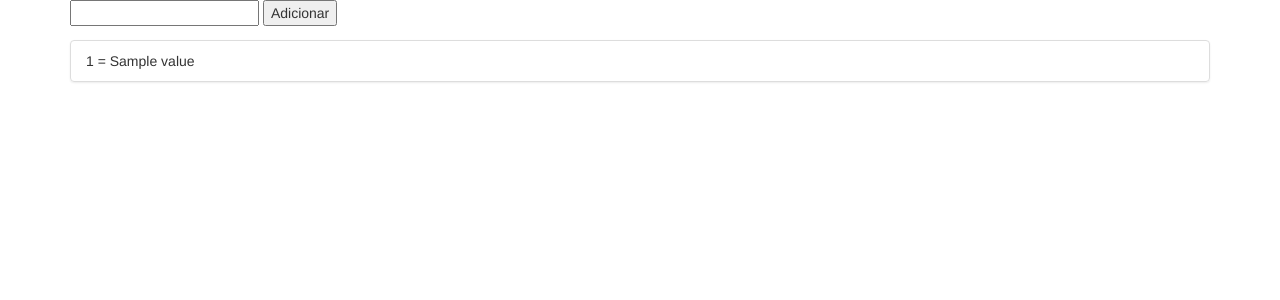
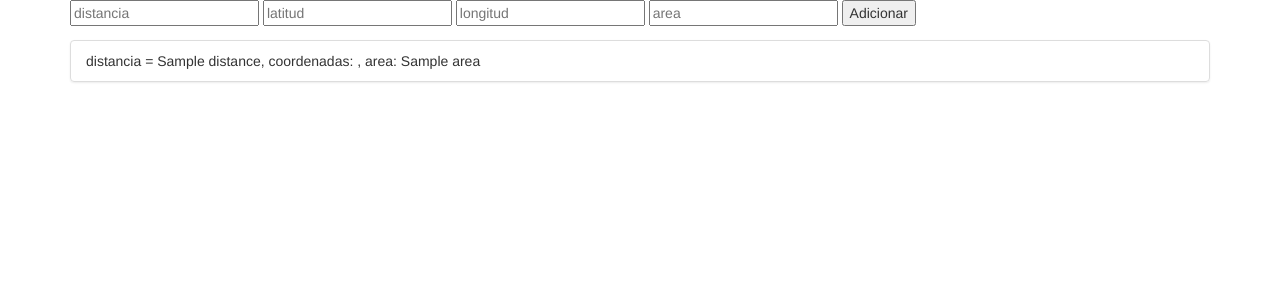
Before and after one commit to agarciam14/Taller2, a Django app: page / in a window 1280 px wide. Shown: the top 300 px of the page. Run offline with Django 3.2, Linux system fonts and the light colour scheme; tables that the repository leaves empty hold one stand-in row (values such as "Sample post"); a database or web service that is not in the repository returns one stand-in record (values such as "Sample title"); data that the repository does not hold is empty; some libraries are stand-ins or nearby versions.

Commit message:
Taller 3

```diff
--- a/Ultrasonic/templates/Ultrasonic/Ultrasonic.html
+++ b/Ultrasonic/templates/Ultrasonic/Ultrasonic.html
@@ -2,12 +2,15 @@
 {% block content %}
 <div class="container">
     <form method="get">
-        <input type="number" name="value">
+        <input type="number" name="distance" placeholder="distancia">
+        <input type="number" name="lat" step="any" placeholder="latitud">
+        <input type="number" name="lng" step="any" placeholder="longitud">
+        <input type="number" name="area" step="any" placeholder="area">
         <button type="submit">Adicionar</button>
     </form>
     {% for ultrasonic in ultrasonics %}
     <ul class="list-group">
-        <li class="list-group-item">{{ultrasonic.id}} = {{ultrasonic.value}}</li>
+        <li class="list-group-item">distancia = {{ultrasonic.distance}}, coordenadas: <{{ultrasonic.lat}},{{ultrasonic.lng}}>, area: {{ultrasonic.area}}</li>
     </ul>
     {% endfor %}
 </div>
--- a/Ultrasonic/views.py
+++ b/Ultrasonic/views.py
@@ -2,13 +2,16 @@
 import requests
 
 def Ultrasonic(request):
-    # Verifica si hay un parámetro value en la petición GET
-    if 'value' in request.GET:
-        value = request.GET['value']
-        # Verifica si el value no esta vacio
-        if value:
+    # Verifica si hay un parámetro distance en la petición GET
+    if 'distance' in request.GET:
+        distance = request.GET['distance']
+        lat = request.GET['lat']
+        lng = request.GET['lng']
+        area = request.GET['area']
+        # Verifica si el distance no esta vacio
+        if distance:
             # Crea el json para realizar la petición POST al Web Service
-            args = {'type': 'ph', 'value': value}
+            args = {'distance': distance, 'lat': lat, 'lng': lng, 'area':area}
             response = requests.post('http://127.0.0.1:8000/ultrasonics/', args)
             # Convierte la respuesta en JSON
             Ultrasonic_json = response.json()
```
Also changed, not shown: db.sqlite3.
